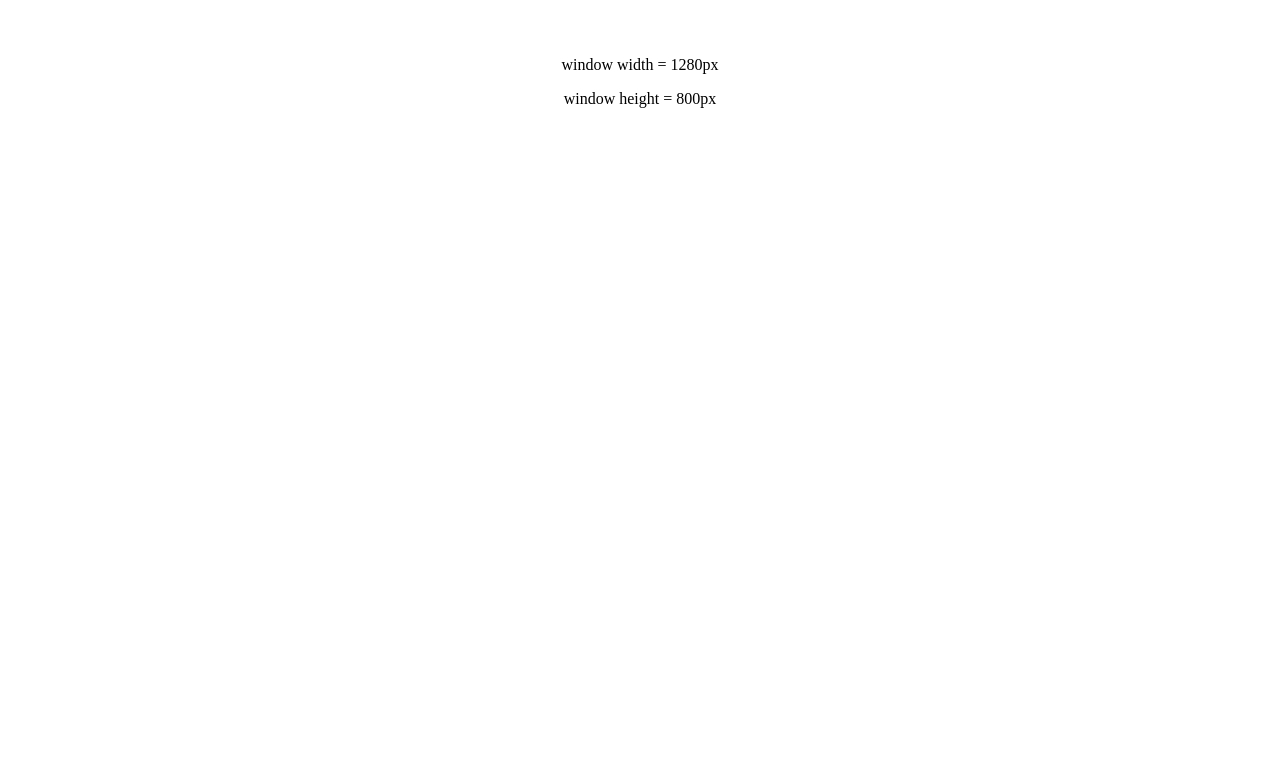
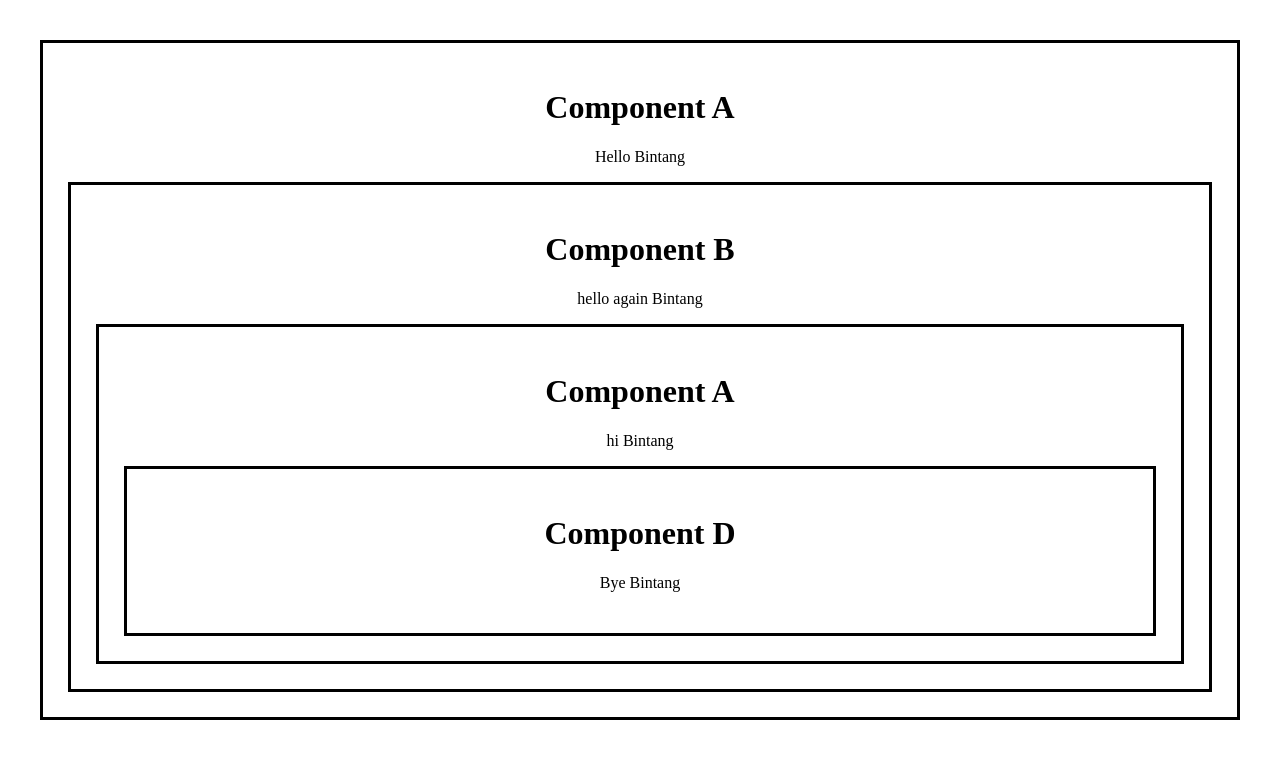
Before and after one commit to Alpharii/to-do-list-react, a React (Vite) app: page / in a window 1280 px wide. Shown: the top 758 px of the page. Built offline with nearby package versions, Linux system fonts and the light colour scheme.

Commit message:
belajar use context

```diff
--- /dev/null
+++ b/src/belajar/useContext/ComponentA.jsx
@@ -0,0 +1,20 @@
+import React, { createContext, useState } from 'react'
+import ComponentB from './ComponentB'
+import './box.css'
+
+export const UserContext = createContext()
+
+export const ComponentA = () => {
+  const [user, setUser] = useState('Bintang')
+  return (
+    <div className='box'>
+      <h1>Component A</h1>
+      <p>{`Hello ${user}`}</p>
+      <UserContext.Provider value={user}>
+        <ComponentB user={user}/>
+      </UserContext.Provider>
+    </div>
+  )
+}
+
+export default ComponentA
--- /dev/null
+++ b/src/belajar/useContext/ComponentB.jsx
@@ -0,0 +1,17 @@
+import React, { useContext } from 'react'
+import ComponentC from './ComponentC'
+import { UserContext } from './ComponentA'
+import './box.css'
+
+export const ComponentB = () => {
+  const user = useContext(UserContext)
+  return (
+    <div className='box'>
+      <h1>Component B</h1>
+      <p>{`hello again ${user}`}</p>
+      <ComponentC/>
+    </div>
+  )
+}
+
+export default ComponentB
--- /dev/null
+++ b/src/belajar/useContext/ComponentC.jsx
@@ -0,0 +1,18 @@
+import React, { useContext } from 'react'
+import ComponentD from './ComponentD'
+import { UserContext } from './ComponentA'
+import './box.css'
+
+export const ComponentC = () => {
+  const user = useContext(UserContext)
+
+  return (
+    <div className='box'>
+      <h1>Component A</h1>
+      <p>{`hi ${user}`}</p>
+      <ComponentD/>
+    </div>
+  )
+}
+
+export default ComponentC
--- /dev/null
+++ b/src/belajar/useContext/ComponentD.jsx
@@ -0,0 +1,16 @@
+import React, {useContext} from 'react'
+import './box.css'
+import { UserContext } from './ComponentA'
+
+export const ComponentD = () => {
+  const user = useContext(UserContext)
+
+  return (
+    <div className='box'>
+      <h1>Component D</h1>
+      <p>{`Bye ${user}`}</p>
+    </div>
+  )
+}
+
+export default ComponentD
--- /dev/null
+++ b/src/belajar/useContext/box.css
@@ -0,0 +1,4 @@
+.box{
+    border: 3px solid;
+    padding: 25px;
+}
--- a/src/main.jsx
+++ b/src/main.jsx
@@ -2,10 +2,11 @@ import React from 'react'
 import ReactDOM from 'react-dom/client'
 import CountUseEffect from './belajar/useEffect/CountUseEffect.jsx'
 import Belajar from './belajar/useEffect/belajar.jsx'
+import ComponentA from './belajar/useContext/ComponentA.jsx'
 import SizeListener from './belajar/useEffect/SizeListener.jsx'
 
 ReactDOM.createRoot(document.getElementById('root')).render(
   <React.StrictMode>
-    <SizeListener/>
+    <ComponentA/>
   </React.StrictMode>,
 )
```
